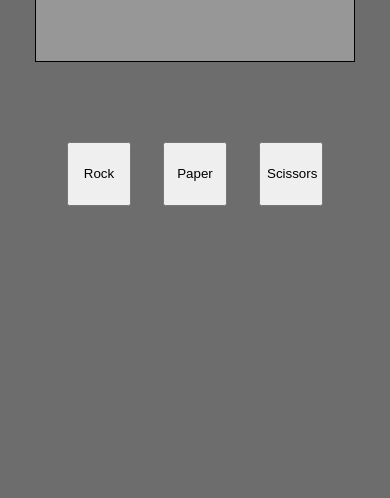
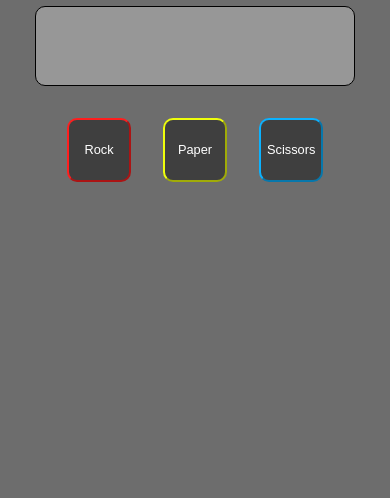
Before and after one commit to PulseFiction/rock-paper-scissors, a plain HTML site: page index.html in a window 390 px wide. Shown: the part 346-844 px from the top of the page. Drawn offline with Linux system fonts and the light colour scheme.

Commit message:
Added responsive design.

```diff
--- a/script.js
+++ b/script.js
@@ -37,23 +37,25 @@ rock.addEventListener('click', () => {
     let cpuChoice = computerPlay();
     if (cpuChoice === 'Scissors') {
         answer = 'CPU picked Scissors! Rock beats Scissors, you win!';
+        display.style.backgroundColor = '#93ffa5'
     } else if (cpuChoice === 'Paper') {
          answer = 'CPU picked Paper! Paper covers Rock, you lose!';
+         display.style.backgroundColor = '#ff5c5c'
     } else {
          answer = 'CPU picked Rock! It\'s a draw!'
     }
     display.textContent = answer;
 });
 
-
 paper.addEventListener('click', () => {
 
     let cpuChoice = computerPlay();
     if (cpuChoice === 'Rock') {
         answer = 'CPU picked Rock! Paper covers Rock, you win!';
+        display.style.backgroundColor = '#93ffa5'
     } else if (cpuChoice === 'Scissors') {
         answer = 'CPU picked Scissors! Scissors cuts Paper, you lose!';
-
+        display.style.backgroundColor = '#ff5c5c'
     } else {
         answer = 'CPU picked Paper! It\'s a draw!';
     }
@@ -66,9 +68,10 @@ scissors.addEventListener('click', () => {
     let cpuChoice = computerPlay();
     if (cpuChoice === 'Paper') {
         answer = 'CPU picked Paper! Scissors cuts Paper, you win!';
+        display.style.backgroundColor = '#93ffa5'
     } else if (cpuChoice === 'Scissors') {
         answer = 'CPU picked Rock! Rock crushes Scissors, you lose!';
-
+        display.style.backgroundColor = '#ff5c5c'
     } else {
         answer = 'CPU picked Scissors! It\'s a draw!';
     }
--- a/style.css
+++ b/style.css
@@ -24,9 +24,14 @@ body {
 .result {
     border: 1px solid black;
     background-color: rgb(151, 151, 151);
-    width: 20rem;
+    width: 30rem;
     height: 5rem;
-    margin-bottom: 5rem;
+    margin-bottom: 2rem;
+    display: flex;
+    align-items: center;
+    justify-content: center;
+    text-align: center;
+    border-radius: 10px;
 
 }
 
@@ -36,7 +41,62 @@ body {
 }
 
 button {
-    height: 4rem;
-    width: 4rem;
+    height: 6rem;
+    width: 6rem;
+    background-color: #3f3f3f;
+    color: white;
+    border-radius: 10px;
+    font-size: 1.3rem;
+    transition: all 0.6s ease;
 
 }
+
+h1 {
+    color: white;
+    font-family: Arial, Helvetica, sans-serif;
+}
+
+.rock {
+    border-color: #ff1e1e;
+}
+
+.paper {
+    border-color: #efff0b;
+}
+
+.scissors {
+    border-color: #0bb2ff;
+}
+
+.rock:hover {
+    color: #ff1e1e;
+    background-color: #464646;
+    transform: scale(1.1);
+}
+
+.paper:hover {
+    background-color: #464646;
+    color: #efff0b;
+    transform: scale(1.1);
+}
+
+.scissors:hover {
+    background-color: #464646;
+    color: #0bb2ff;
+    transform: scale(1.1);
+}
+
+@media screen and (max-width: 480px) {
+
+    .result {
+        width: 20rem;
+        font-size: 0.8rem;
+        font-weight: bold;
+    }
+
+    button {
+        height: 4rem;
+        width: 4rem;
+        font-size: 0.8rem;
+    }
+}
```
